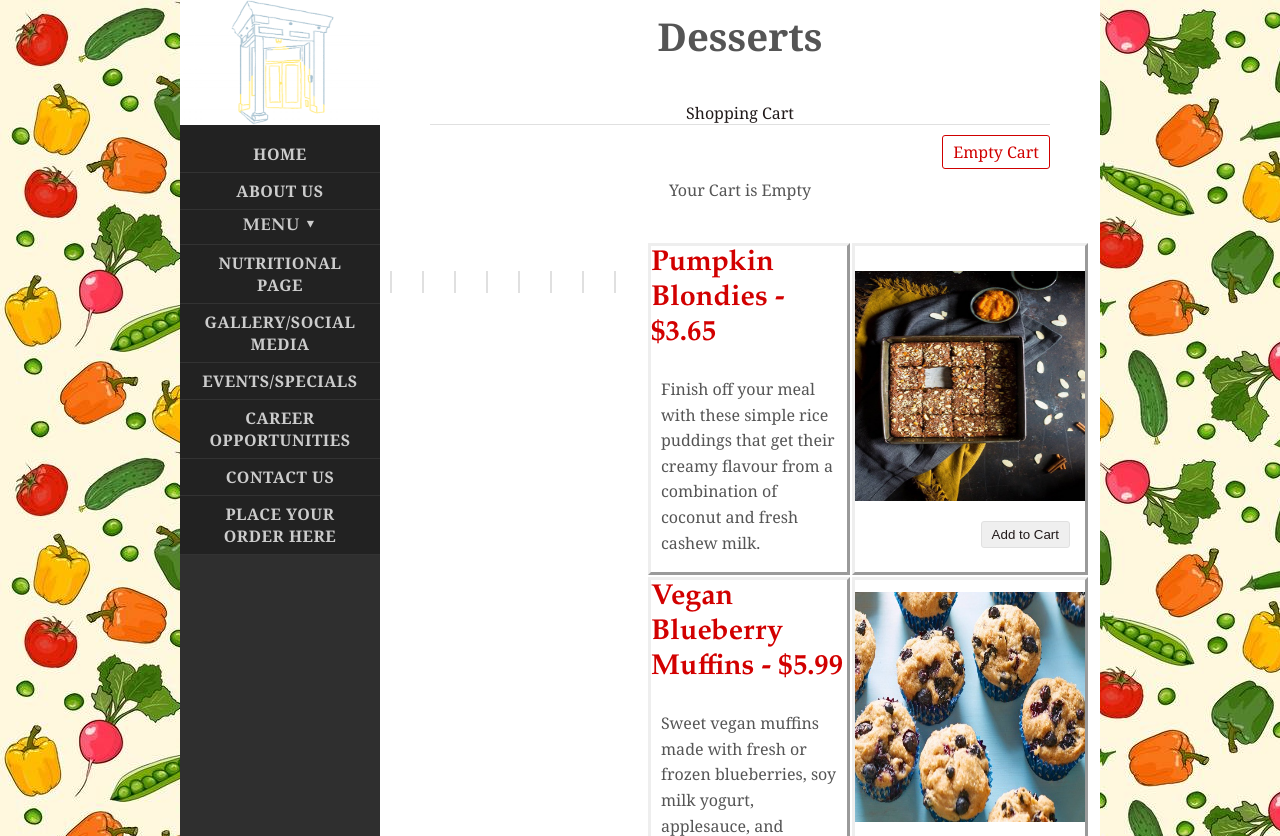
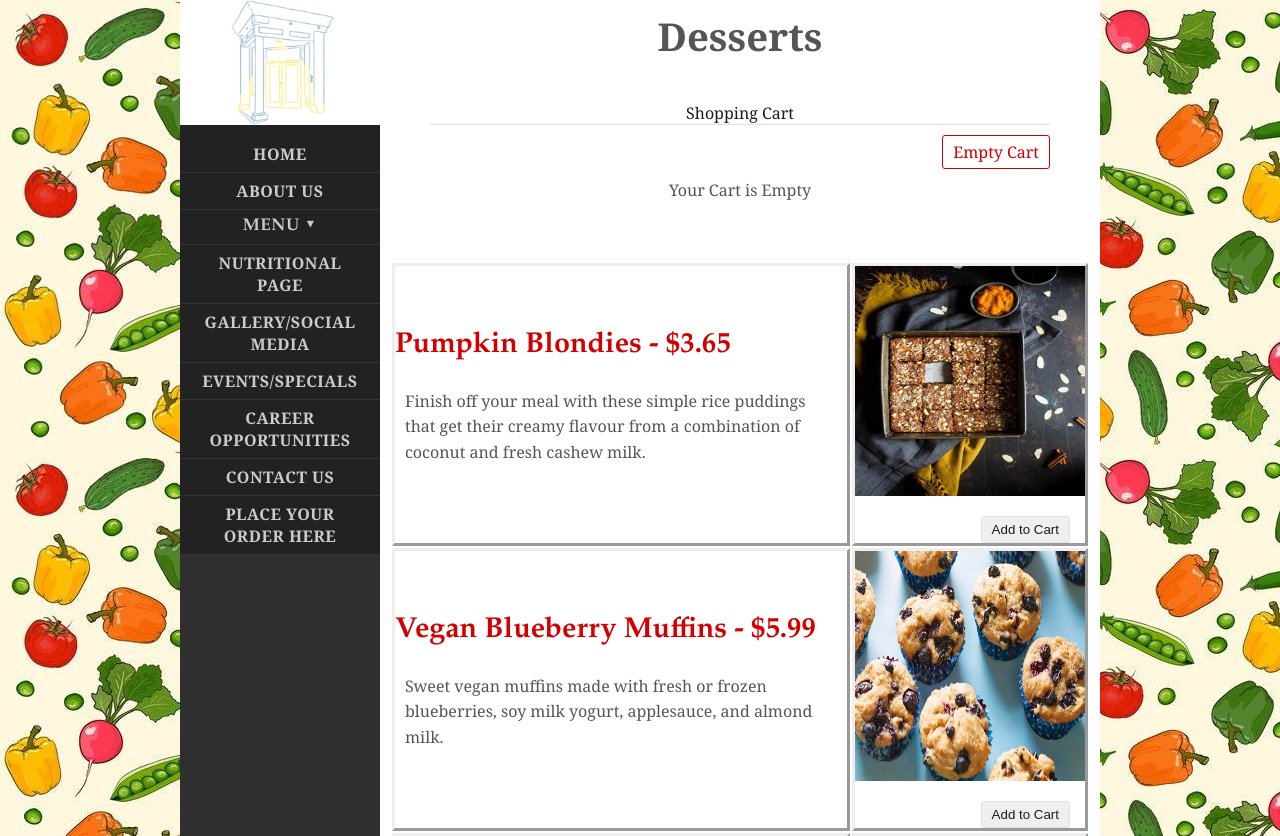
Before and after one commit to gelder11/ProjectMMTest, a PHP site: page /desserts.php in a window 1280 px wide. Shown: the top 836 px of the page. Run offline with PHP 8.4, Linux system fonts and the light colour scheme; data comes from the database, SQL or seed files in the repository.

Commit message:
First Netbeans Project Upload Prototype for Magnificent Mushroom

```diff
--- a/styles.css
+++ b/styles.css
@@ -5,7 +5,6 @@ body {
     margin: 0px auto;
     background-image: url("assets/Vegetable_Background.jpg");
     padding: 0px;
-    //background//: #222;
     font-family: Georgia, "Times New Roman", Times, serif;
     font-size: 1.0em;
     color: #555;
@@ -15,9 +14,7 @@ body {
 	margin: 40px;
 }
 
-#product-grid {
-	margin: 40px;
-}
+
 
 #shopping-cart table {
 	width: 100%;
@@ -61,12 +58,7 @@ body {
 	margin-bottom: 18px;
 }
 
-.product-item {
-	float: left;
-	background: #ffffff;
-	margin: 30px 30px 0px 0px;
-	border: #E0E0E0 1px solid;
-}
+
 
 .product-image {
 	height: 155px;
```
